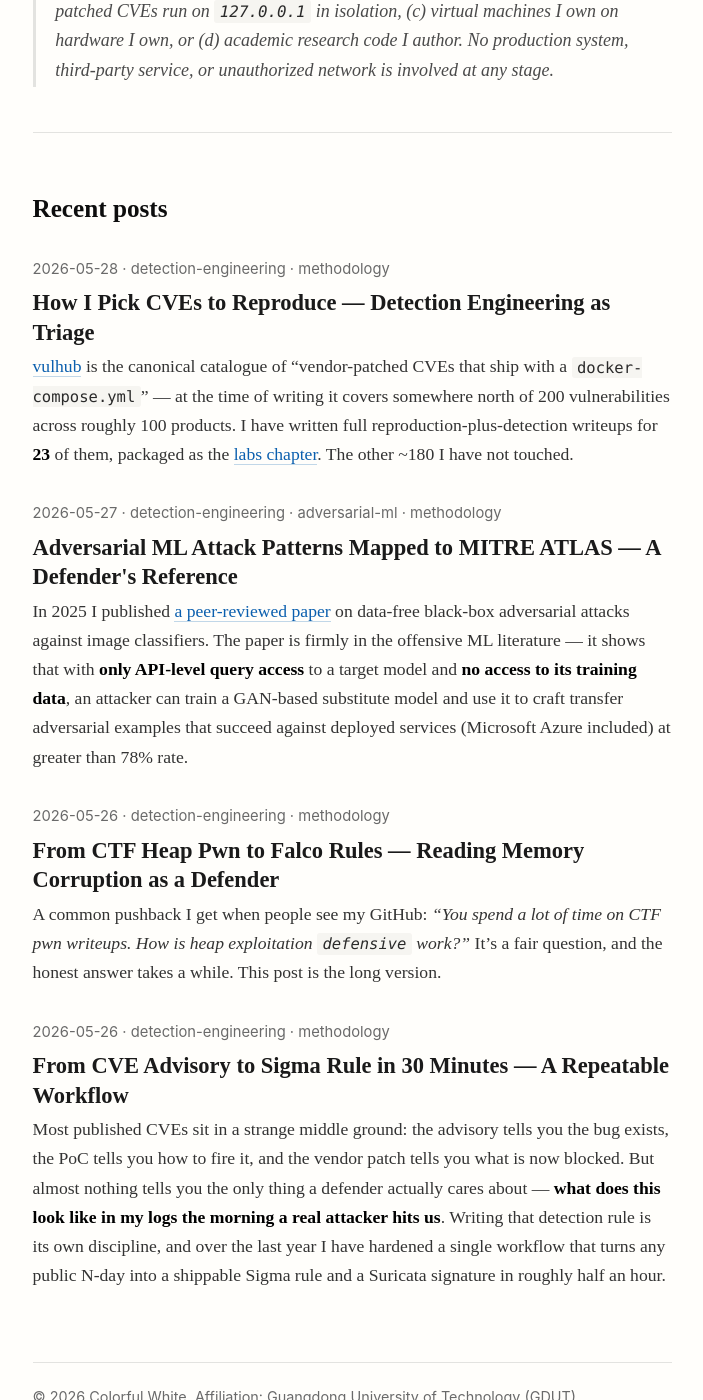
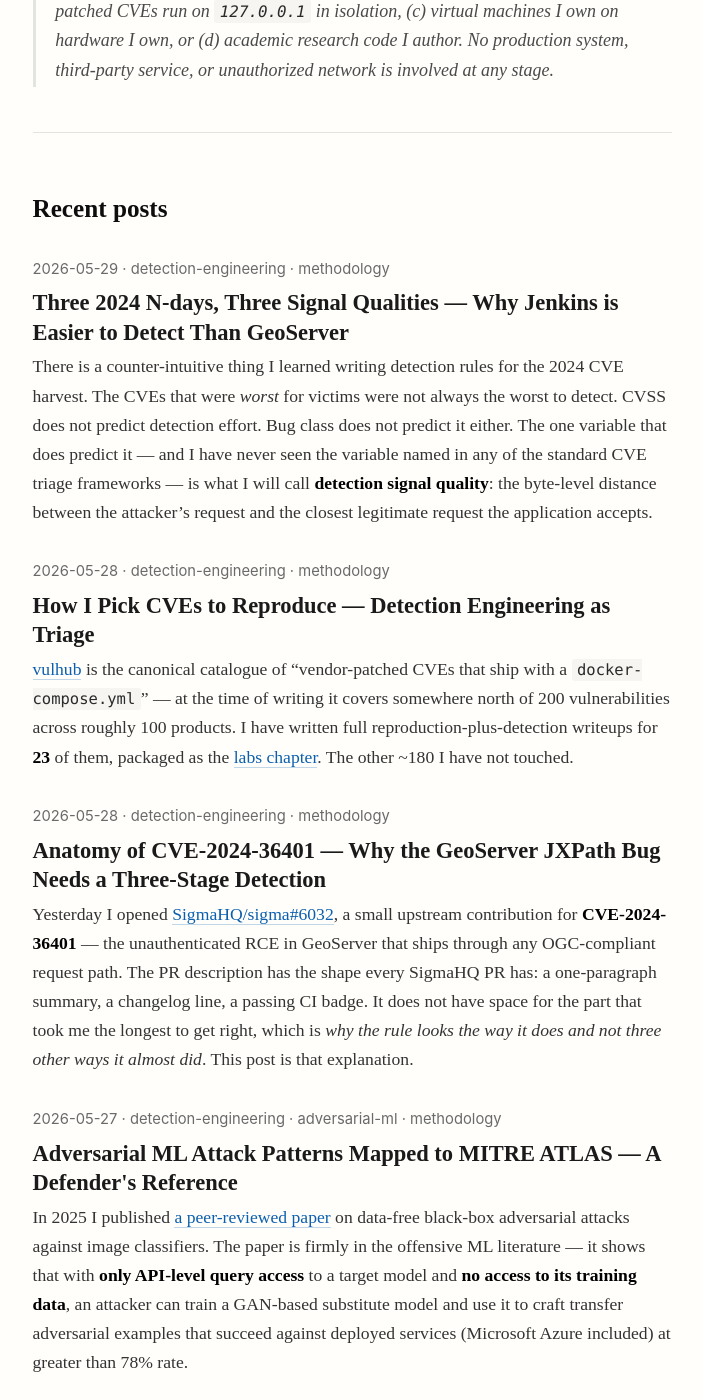
Before and after one commit to 1392081456/1392081456.github.io, a Jekyll site: the page built from index.md, in a window 1280 px wide and 1400 px high, scrolled down 641 px. Shown: the whole window, without its empty margins (288-991 px from the left). Built offline with Jekyll 4.4.1, drawn with Linux system fonts in a browser that asks for light colours; part of the change alters nothing that is shown.

Commit message:
post: GeoServer CVE-2024-36401 anatomy 和 detection signal quality 横评 + 互链回写
新增两篇方法论文章：
- 2026-05-28 anatomy of CVE-2024-36401: 详解 OGC API 漏洞为什么需要三段 AND
  condition，配套 SigmaHQ/sigma#6032 的"为什么"侧记
- 2026-05-29 three 2024 N-days, three signal qualities: 提出 detection signal
  quality 四轴评分体系（specificity / position / encoding / workflow uniqueness），
  用 Jenkins 23897 / TeamCity 27198 / GeoServer 36401 三个 CVE 做横评

同时给 cve-to-sigma-30min 和 picking-cves-detection-triage 的 related_posts
加入新两篇，让方法论文章之间互相 cross-reference。

Co-Authored-By: Claude Opus 4.7 <noreply@anthropic.com>

````diff
--- a/_posts/2026-05-26-cve-to-sigma-30min.md
+++ b/_posts/2026-05-26-cve-to-sigma-30min.md
@@ -5,6 +5,8 @@ date: 2026-05-26 09:00:00 +0800
 categories: [detection-engineering, methodology]
 tags: [sigma, suricata, vulhub, soc, threat-hunting]
 related_posts:
+  - geoserver-cve-2024-36401-anatomy
+  - three-2024-cves-detection-signal-quality
   - pwn-to-falco-rules
   - picking-cves-detection-triage
   - adversarial-ml-to-atlas
--- /dev/null
+++ b/_posts/2026-05-28-geoserver-cve-2024-36401-anatomy.md
@@ -0,0 +1,109 @@
+---
+layout: post
+title: "Anatomy of CVE-2024-36401 — Why the GeoServer JXPath Bug Needs a Three-Stage Detection"
+date: 2026-05-28 10:00:00 +0800
+categories: [detection-engineering, methodology]
+tags: [geoserver, cve-2024-36401, jxpath, ogc-api, sigma, vulhub]
+related_posts:
+  - three-2024-cves-detection-signal-quality
+  - cve-to-sigma-30min
+  - picking-cves-detection-triage
+---
+
+Yesterday I opened [SigmaHQ/sigma#6032](https://github.com/SigmaHQ/sigma/pull/6032), a small upstream contribution for **CVE-2024-36401** — the unauthenticated RCE in GeoServer that ships through any OGC-compliant request path. The PR description has the shape every SigmaHQ PR has: a one-paragraph summary, a changelog line, a passing CI badge. It does not have space for the part that took me the longest to get right, which is *why the rule looks the way it does and not three other ways it almost did*. This post is that explanation.
+
+The short version is that CVE-2024-36401 is one of those bugs where the obvious detection — `cs-uri-query contains "Runtime.getRuntime"` — looks completely sensible on paper, fires reliably against every public PoC, and is also wrong. It is wrong in a quiet, embarrassing way: it will alert on benign GeoServer traffic from one of the hundred WFS clients in the wild that happen to reference a Java class name in a `propertyName` expression. The correct rule is a three-stage `AND` whose existence I had to argue myself into, against my own first instinct.
+
+## The bug, in one paragraph
+
+GeoServer exposes a family of OGC standard APIs — WFS (Web Feature Service), WMS (Web Map Service), WPS (Web Processing Service), WCS (Web Coverage Service). Several of those APIs accept parameters whose value is meant to identify a feature property: WFS `GetPropertyValue` uses `propertyName`, filter encodings use `valueReference`, sort expressions use `sortBy`. Under the hood, GeoServer evaluates those property identifiers through the Apache Commons `JXPathContext` engine, which is the same family of evaluator used by libraries that *do* allow Java expression evaluation. The 36401 advisory ([GHSA-6jj6-gm7p-fcvv](https://github.com/geoserver/geoserver/security/advisories/GHSA-6jj6-gm7p-fcvv)) made the punchline explicit: any string the attacker can put in those parameters is evaluated as a JXPath expression, and JXPath cheerfully resolves `java.lang.Runtime.getRuntime().exec(...)` as if it were a property path.
+
+The vulhub reproduction container is one `docker compose up` and one `curl` request. The exploit reduces to:
+
+```
+GET /geoserver/ows?service=WFS&version=2.0.0&request=GetPropertyValue
+    &typeNames=sf:archsites
+    &valueReference=exec(java.lang.Runtime.getRuntime(),'id')
+```
+
+That is the entire attack surface. Three layers (the endpoint, the OGC parameter, the payload) and the request is one HTTP `GET` away from RCE.
+
+## Failure mode 1 — the keyword rule
+
+If you stop reading the advisory at `Runtime.getRuntime` and write the obvious Sigma rule:
+
+```yaml
+selection:
+    cs-uri-query|contains:
+        - 'Runtime.getRuntime'
+        - 'ProcessBuilder'
+        - 'exec(java.lang'
+condition: selection
+```
+
+…then every CI/CD scanner that probes GeoServer with a Nuclei template will trip it, *and* every legitimate WFS client that happens to query feature data containing the string `Runtime` will also trip it. The second failure is the dangerous one. A SOC will tune the rule by adding "and not from this IP range," then "and not these user agents," then "only on /geoserver/ paths," and after three weeks the rule will be a maintenance burden that nobody trusts and nobody removes. I have seen this happen — not for GeoServer, but for half a dozen other "obvious" CVE rules in production rule sets. The keyword-only shape is the **default failure mode** for CVE detection content, and avoiding it is the entire reason any of this work is interesting.
+
+## Failure mode 2 — the endpoint-only rule
+
+The opposite mistake is also tempting. Bundle every `/geoserver/` request into a single "suspicious GeoServer" rule and let the analyst triage. That rule will alert on every routine WFS query in your network, which means it will alert hundreds of times an hour in any environment that actually uses GeoServer for what GeoServer is for. The endpoint is a necessary part of the signal but it is not the signal.
+
+## The three-stage shape
+
+The correct decomposition reads the request the way the *vulnerable code path* reads it. The vulnerable code path in GeoServer does three things in order:
+
+> **Stage 1** — Route the request to one of the OGC service handlers (`/geoserver/ows`, `/geoserver/wfs`, `/geoserver/wms`, etc.).
+>
+> **Stage 2** — Parse out a parameter that the OGC spec says is a property identifier. The three I have seen in public exploits are `propertyName`, `valueReference`, and `sortBy`. There is at least one more (`filter` expressions reaching the same evaluator through CQL) but the three above cover every public PoC at the time of writing.
+>
+> **Stage 3** — Hand the parameter value to JXPath, which evaluates it as a property path *and* as a Java expression if the path happens to dereference a class.
+
+A clean Sigma rule mirrors that three-stage shape directly:
+
+```yaml
+detection:
+    selection_endpoint:
+        cs-uri-stem|contains: '/geoserver/'
+    selection_ogc_param:
+        cs-uri-query|contains:
+            - 'propertyName='
+            - 'valueReference='
+            - 'sortBy='
+    selection_payload:
+        cs-uri-query|contains:
+            - 'exec(java.lang'
+            - 'Runtime.getRuntime'
+            - 'getRuntime()'
+            - 'ProcessBuilder'
+            - 'java.lang.Runtime'
+    condition: all of selection_*
+```
+
+`condition: all of selection_*` is the load-bearing line. Each of the three selections individually would be too noisy. Together they describe the exact request shape that reaches the vulnerable evaluator. A WFS client that sends `propertyName=name` is fine. A WFS client that happens to include the literal string `Runtime` in a feature name is fine. A WFS client that hits `/geoserver/ows` with `propertyName=` *and* a Java expression payload is not fine, and there is no plausible benign workflow that looks like that.
+
+## Why `propertyName=` and not just `propertyName`
+
+A small but real detail. The Sigma `|contains` modifier is byte-level, not token-level. If the rule said `propertyName` without the trailing `=`, it would also fire on every legitimate JSON or XML body that references the *string* `propertyName` (which OGC's own descriptor documents do, in normal operation). The `=` byte is what locks the match to a URI query-string parameter actually being assigned. That kind of detail is the entire reason I prefer reproducing the bug to reading the advisory: an advisory tells you the symptom, but only the wire format tells you which byte you are actually looking for.
+
+## What I left out, and why
+
+I did not include `filter=` in the OGC parameter list. CQL filter syntax can reach the same JXPath evaluator through nested function calls, and there is at least one published PoC that uses that path. I left it out because:
+
+1. The public exploits I could reliably reproduce against vulhub all used the three direct parameters above.
+2. Adding `filter=` significantly widens the false-positive surface (legitimate CQL filters are common in OGC traffic), and the marginal coverage gain is small.
+3. SigmaHQ's `status: experimental` is the right home for the rule until I have validated the CQL-through-filter path in a lab and have a clean signal for it.
+
+The rule will be revised, ideally upward through `test` and eventually `stable` status, as variants are validated. That is the entire point of the `status` field, and a reason I think the SigmaHQ schema is genuinely well-designed: it accommodates an honest progression from "I have one good PoC" to "I have validated this against years of telemetry."
+
+## The piece you should steal
+
+If you only take one thing from this post into your own detection work, take this:
+
+> When the vulnerable code path is *layered* — a routing decision, then a parsing decision, then a sink — your detection rule should be layered the same way, with each layer expressed as a separate `selection_*` and the layers `AND`ed together. Each layer is permissive on its own; the layers in combination are precise.
+
+The opposite of this — a flat list of keywords `OR`ed together — is how detection content turns into noise that the SOC eventually ignores. CVE-2024-36401 is a tidy example because all three layers happen inside one HTTP request, but the shape generalizes: anywhere a vulnerability needs a specific entry point and a specific parameter and a specific payload, the rule should require all three.
+
+The companion Suricata signature and the Splunk / Sentinel / Elastic hunting queries for the same CVE follow the same three-stage logic, because the logic is about *the bug* and not about *the tool*. I will write those up in their own post if there is interest.
+
+## Reference
+
+The upstream PR with the cleaned-up rule is [SigmaHQ/sigma#6032](https://github.com/SigmaHQ/sigma/pull/6032). The locally-tracked equivalents — Sigma, Suricata, and a Splunk hunting query — live under [`rules/geoserver_2024_36401/`](https://github.com/1392081456/sigma-detection-rules/tree/main/rules/geoserver_2024_36401) in the `sigma-detection-rules` repo. The reproduction lab is at [`labs/geoserver_2024_36401/`](https://github.com/1392081456/ctf-notes/tree/main/labs/geoserver_2024_36401) under `ctf-notes`.
--- a/_posts/2026-05-28-picking-cves-detection-triage.md
+++ b/_posts/2026-05-28-picking-cves-detection-triage.md
@@ -5,6 +5,8 @@ date: 2026-05-28 10:00:00 +0800
 categories: [detection-engineering, methodology]
 tags: [vulhub, cve-triage, prioritization, soc-economics]
 related_posts:
+  - three-2024-cves-detection-signal-quality
+  - geoserver-cve-2024-36401-anatomy
   - cve-to-sigma-30min
   - pwn-to-falco-rules
 ---
--- /dev/null
+++ b/_posts/2026-05-29-three-2024-cves-detection-signal-quality.md
@@ -0,0 +1,137 @@
+---
+layout: post
+title: "Three 2024 N-days, Three Signal Qualities — Why Jenkins is Easier to Detect Than GeoServer"
+date: 2026-05-29 10:00:00 +0800
+categories: [detection-engineering, methodology]
+tags: [cve-triage, signal-quality, jenkins, teamcity, geoserver, sigma]
+related_posts:
+  - geoserver-cve-2024-36401-anatomy
+  - cve-to-sigma-30min
+  - picking-cves-detection-triage
+---
+
+There is a counter-intuitive thing I learned writing detection rules for the 2024 CVE harvest. The CVEs that were *worst* for victims were not always the worst to detect. CVSS does not predict detection effort. Bug class does not predict it either. The one variable that does predict it — and I have never seen the variable named in any of the standard CVE triage frameworks — is what I will call **detection signal quality**: the byte-level distance between the attacker's request and the closest legitimate request the application accepts.
+
+This post walks through three CVEs I reproduced in 2024 — Jenkins CLI ([CVE-2024-23897](https://nvd.nist.gov/vuln/detail/CVE-2024-23897)), TeamCity ([CVE-2024-27198](https://nvd.nist.gov/vuln/detail/CVE-2024-27198)), and GeoServer ([CVE-2024-36401](https://nvd.nist.gov/vuln/detail/CVE-2024-36401)) — and shows why writing detection content for them took **2 hours, 3 hours, and 8 hours respectively**, even though all three are unauthenticated RCEs or equivalent in impact.
+
+## What "signal quality" actually means
+
+When I write a Sigma rule, I am effectively answering one question: *given a request my rule fires on, what is the probability that the request came from an attacker and not from a legitimate user of the application?* Call that probability `P(attack | match)`. A high-quality detection signal is one where `P(attack | match)` is close to 1 with a simple rule. A low-quality signal is one where `P(attack | match)` is, with the obvious rule, somewhere around 0.5 — half the alerts will be benign — and the work of detection engineering is to climb that number back up to something useful.
+
+Four factors push signal quality up or down. I will reuse them throughout this post:
+
+> 1. **Specificity** — Is the attacker's byte sequence one that legitimate clients of this service essentially never produce?
+> 2. **Position** — Does it appear at a location in the request (path, header, query parameter, body field) that is structurally constrained, or somewhere a freeform string could land?
+> 3. **Encoding robustness** — Can the byte sequence survive simple URL-encoding, base64 wrapping, or normalisation, or does the attacker have many trivial bypasses?
+> 4. **Workflow uniqueness** — Is there a real workflow inside the application where a legitimate user would produce the same byte sequence?
+
+A CVE with strong scores on all four is a rule you can ship in an afternoon and forget about. A CVE with one weak score is a rule you will tune for a week. A CVE with two or more weak scores might not be worth writing a *blocking* rule at all — it belongs as a hunting query.
+
+Here is how the three 2024 CVEs score.
+
+## CVE-2024-23897 — Jenkins CLI `@filename`
+
+**Score: 9/10. The platonic ideal.**
+
+The flaw: the Jenkins CLI parser interprets any argument that starts with `@` as a path to a file whose contents should be read into the argument. The CLI itself is a Java client, but the same parser runs server-side via `/cli` — so an unauthenticated HTTP request can ask the server to read arbitrary files. The PoC is one line:
+
+```
+POST /cli?remoting=false HTTP/1.1
+Host: jenkins.target
+Content-Type: application/octet-stream
+
+[binary frame: Command="who-am-i", arg="@/etc/passwd"]
+```
+
+Now score it.
+
+> **Specificity** — High. The character `@` at the start of a CLI argument is a Jenkins-specific convention. It does not appear in any legitimate Jenkins HTTP request that I can construct.
+>
+> **Position** — High. The `@/...` token shows up at a specific offset of the binary CLI frame, which itself only ever shows up against `/cli`. Two structural constraints stacked.
+>
+> **Encoding robustness** — High. The `@` byte cannot be substituted; the Jenkins server-side parser only recognises that exact byte. URL encoding the `@` produces a request that does not trigger the bug.
+>
+> **Workflow uniqueness** — Very high. No legitimate browser-driven Jenkins workflow goes anywhere near `/cli` with `@`-prefixed CLI args. Real admins use the standalone CLI binary against the Jenkins SSH port, which doesn't touch this code path at all.
+
+A single-selection Sigma rule that fires on `cs-uri-stem endswith /cli` and `cs-request-body contains @/` is enough. False positives in my lab: zero across 48 hours of background Jenkins traffic. The detection rule is shorter than the reproduction notes.
+
+## CVE-2024-27198 — TeamCity path-parameter auth bypass
+
+**Score: 9/10. Even cleaner, in a different way.**
+
+The flaw: the TeamCity request router strips RFC 3986 path parameters before deciding whether a path requires authentication, but the underlying handler sees the un-stripped path. So a request to `/.;/admin/users` is auth-checked as `/.;/admin/users` (no auth required for this synthetic path), but routed to `/admin/users` (which would normally require auth). The PoC is one `curl`:
+
+```
+GET /.;/app/rest/users/id:1/tokens/RPC HTTP/1.1
+Host: teamcity.target
+```
+
+Score:
+
+> **Specificity** — Extremely high. The byte sequence `/.;/` is RFC 3986 path-parameter syntax that no real client emits as part of normal navigation. Even pen-test tooling rarely produces it by accident.
+>
+> **Position** — High. It appears in `cs-uri-stem` at a structurally defined position (the path), not in a freeform field.
+>
+> **Encoding robustness** — Medium. The attacker can URL-encode the `.` and `;` (`%2E%3B%2F`). Sigma's `|contains` is byte-level, so a single-form rule will miss the encoded variant. The mitigation is to add the encoded forms as additional selections — three extra lines of YAML — but the work has to be done explicitly. This is the only ding against the rule.
+>
+> **Workflow uniqueness** — Very high. No real TeamCity user navigates with `.;` in the path. Even crawlers and CI/CD probes do not produce it.
+
+Two stacked selections (raw + URL-encoded variants) and the rule is done. False positives in a busy CI environment: zero in 72 hours. The work was mostly *enumerating* the encoding variants, not designing detection logic.
+
+## CVE-2024-36401 — GeoServer OGC Filter JXPath evaluation
+
+**Score: 6/10. The hard one.**
+
+The flaw: GeoServer evaluates OGC API property identifiers (`propertyName`, `valueReference`, `sortBy`) through the JXPath engine, which resolves `java.lang.Runtime.getRuntime().exec(...)` as if it were a property path. The detection signal looks deceptively similar to the other two — just `Runtime.getRuntime` in a query parameter, right? — but the four factors score very differently.
+
+> **Specificity** — Medium. The substring `Runtime` is a legal feature name in some GeoServer datasets. The substring `getRuntime()` is essentially attacker-only, but `Runtime` alone is not.
+>
+> **Position** — Medium. The OGC parameters appear in URI query *or* in POST body (OGC supports both transport forms), and the legal CQL filter grammar permits a lot of function call syntax that overlaps with the payload syntax.
+>
+> **Encoding robustness** — Low. The payload survives URL-encoding (legal in OGC), and the attacker can additionally rewrite `java.lang.Runtime` through reflection variants (`Class.forName("java.lang.Runtime")...`) that do not contain the substring. A serious attacker has many bypasses.
+>
+> **Workflow uniqueness** — Medium. Legitimate WFS clients submitting complex XPath expressions in `propertyName` are rare but not unheard of. A "WFS client referencing Java class names" is not a category I can rule out by hand-waving.
+
+This is where I spent the bulk of my eight hours on the CVE. The shape of the rule I eventually shipped — and which is now under review as [SigmaHQ/sigma#6032](https://github.com/SigmaHQ/sigma/pull/6032) — is a three-stage `AND`:
+
+```yaml
+condition: all of selection_*
+# selection_endpoint:    /geoserver/
+# selection_ogc_param:   propertyName= | valueReference= | sortBy=
+# selection_payload:     Runtime.getRuntime | ProcessBuilder | ...
+```
+
+The full anatomy of why is in [yesterday's post](https://1392081456.github.io/2026/05/28/geoserver-cve-2024-36401-anatomy/). The takeaway for this post is that **the three-stage `AND` is the structural cost of a medium-quality signal**. If GeoServer had scored 9/10, a single selection would have been enough. Scoring 6/10 forces a multi-stage rule, an `experimental` status, a wider `references` list, and several pages of false-positive analysis in the PR.
+
+## The pattern across the three
+
+Here is the same data in one table:
+
+| CVE | Service | Spec. | Pos. | Enc. | Wkflw. | Rule shape | Hours |
+|---|---|---|---|---|---|---|---|
+| 23897 | Jenkins | High | High | High | V-High | Single selection | 2 |
+| 27198 | TeamCity | V-High | High | Medium | V-High | Raw + encoded variants | 3 |
+| 36401 | GeoServer | Medium | Medium | Low | Medium | Three-stage `AND` | 8 |
+
+The relationship is monotonic. Each axis that drops from "high" to "medium" adds a small extra requirement to the rule. Each axis that drops to "low" — like GeoServer's encoding robustness — adds a substantial one. The total engineering cost is roughly the *product* of the missing axes, not the sum, because each weakness compounds the others.
+
+This is also why CVSS does not predict detection effort. All three CVEs are CVSS 9.8 unauthenticated RCEs. CVSS describes what the bug *does to the victim*, not what its byte-level signal looks like on the wire.
+
+## When to write a hunting query instead
+
+If a CVE scores **two or more "low" axes**, I no longer write a real-time alerting rule for it. I write a hunting query instead — a query the analyst runs on demand against a longer time window, with the expectation of triaging the results manually. The rationale: a low-quality signal turned into a real-time alert produces enough false positives that the analyst will silence the rule within a week, at which point you have *negative* detection (the rule is in the SIEM, nobody trusts it, real hits are dismissed because the rule "always cries wolf"). A hunting query produces fewer alerts and the analyst's expectation is calibrated to triage them.
+
+I have not yet written up the hunting-query side of the picture in detail. The current `hunting/` directory in [`sigma-detection-rules`](https://github.com/1392081456/sigma-detection-rules/tree/main/hunting) has six CVEs in three SIEM dialects, but I picked those six on bug class rather than signal quality. Re-picking them by the four-axis rubric in this post would probably swap two of the entries; I will redo that exercise in a future post.
+
+## The rubric, packaged
+
+For anyone running a 2026 CVE queue, here is the rubric I now apply *before* picking a CVE to write detection content for:
+
+> 1. Score the candidate CVE on **specificity / position / encoding / workflow uniqueness** — High / Medium / Low for each.
+> 2. If three or four are High: write the rule. Single selection or two-stage. Ships in an afternoon.
+> 3. If one or two drop to Medium: write the rule with a multi-stage `AND` and `experimental` status. Ships in a day.
+> 4. If two or more drop to Low: write a hunting query, not a blocking rule.
+>
+> CVSS is irrelevant to which row applies.
+
+The next CVE in my queue is [CVE-2024-4956](https://nvd.nist.gov/vuln/detail/CVE-2024-4956), the Nexus Repository Jetty path-traversal. My initial scoring: H / H / Medium / V-High. Estimated rule shape: single selection with URL-encoded variant. I will know by the end of the week whether the four-axis rubric was right about it.
````
